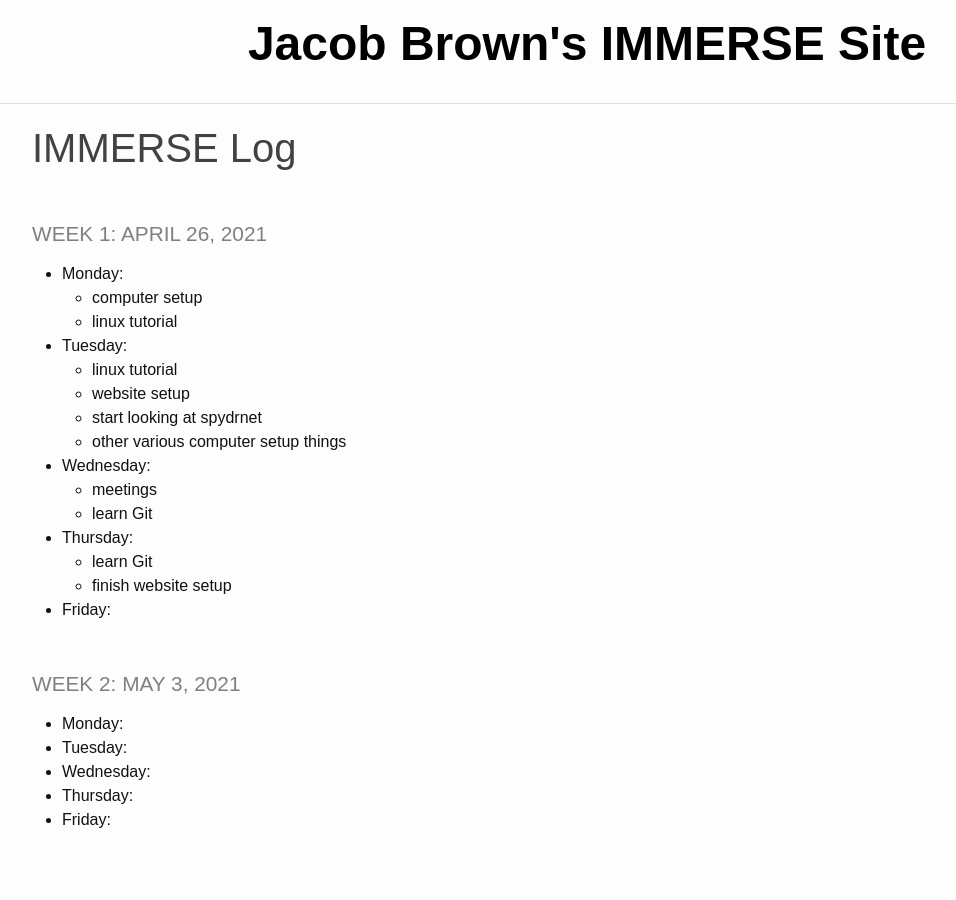
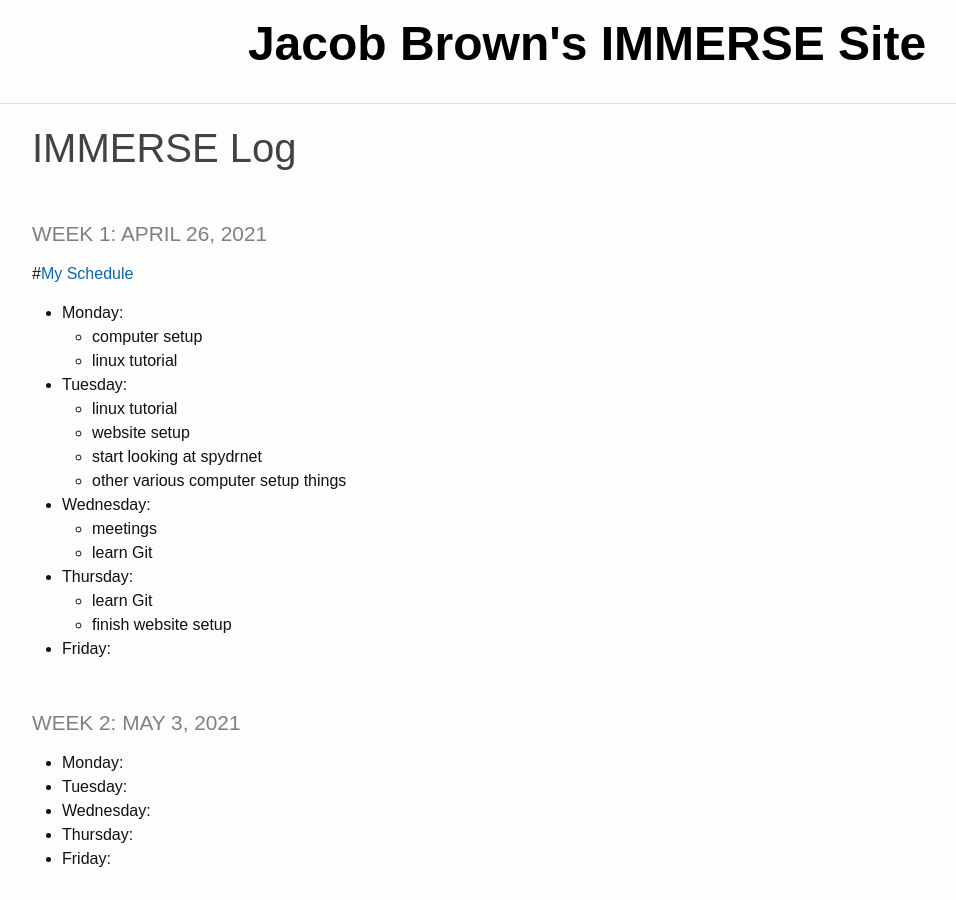
Before and after one commit to jacobdbrown4/jacob_brown, a Jekyll site: the page built from _pages/log.md, in a window 1280 px wide. Shown: the whole page, without its empty margins (53-1009 px from the left). Built offline with Jekyll 4.4.1, drawn with Linux system fonts in a browser that asks for light colours.

Commit message:
added link to schedule on log page

```diff
--- a/_pages/log.md
+++ b/_pages/log.md
@@ -4,6 +4,8 @@ title: IMMERSE Log
 ---
 
 ### Week 1: April 26, 2021
+
+#[My Schedule](https://jacobdbrown4.github.io/jacob_brown//pages/schedule/)
 
 * **Monday**:
   * computer setup
```
